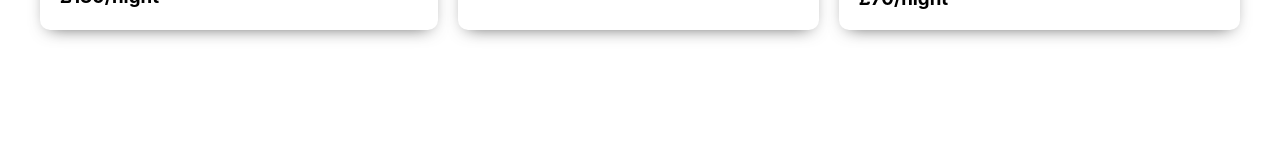
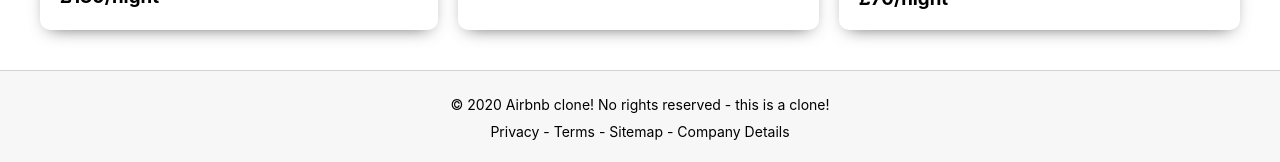
Before and after one commit to zanderthuo/Airbnb-Clone, a React (Create React App) app: page / in a window 1280 px wide. Shown: the part 1427-1589 px from the top of the page. Before the commit the page ends 1497 px from the top, so only its background shows below. Built offline with nearby package versions, Linux system fonts and the light colour scheme.

Commit message:
added footer

```diff
--- a/package.json
+++ b/package.json
@@ -12,6 +12,7 @@
     "react": "^17.0.1",
     "react-date-range": "^1.1.3",
     "react-dom": "^17.0.1",
+    "react-router-dom": "^5.2.0",
     "react-scripts": "4.0.1",
     "web-vitals": "^0.2.4"
   },
--- a/src/components/Footer.js
+++ b/src/components/Footer.js
@@ -0,0 +1,13 @@
+import React from 'react'
+import '../styles/Footer.css'
+
+const Footer = () => {
+    return (
+        <div className="footer">
+            <p>&copy; 2020 Airbnb clone! No rights reserved - this is a clone!</p>
+            <p>Privacy - Terms - Sitemap - Company Details</p>
+        </div>
+    )
+}
+
+export default Footer
--- a/src/pages/Home.js
+++ b/src/pages/Home.js
@@ -2,7 +2,7 @@ import React from 'react';
 import Header from '../components/Header';
 import Banner from '../components/Banner';
 import Card from '../components/Card';
-
+import Footer from '../components/Footer';
 import '../styles/Home.css';
 
 const Home = () => {
@@ -47,7 +47,7 @@ const Home = () => {
                     price="£70/night"
                 />
             </div>
-
+            <Footer />
         </div>
     )
 }
--- /dev/null
+++ b/src/styles/Footer.css
@@ -0,0 +1,11 @@
+.footer {
+    border-top: 1px solid lightgray;
+    padding: 20px;
+    background-color: #f7f7f7;
+    text-align: center;
+}
+
+.footer > p {
+    padding: 5px;
+    font-size: 14px;
+}
```
Also changed, not shown: 2 other files (tests, documents, lock files or other folders).
